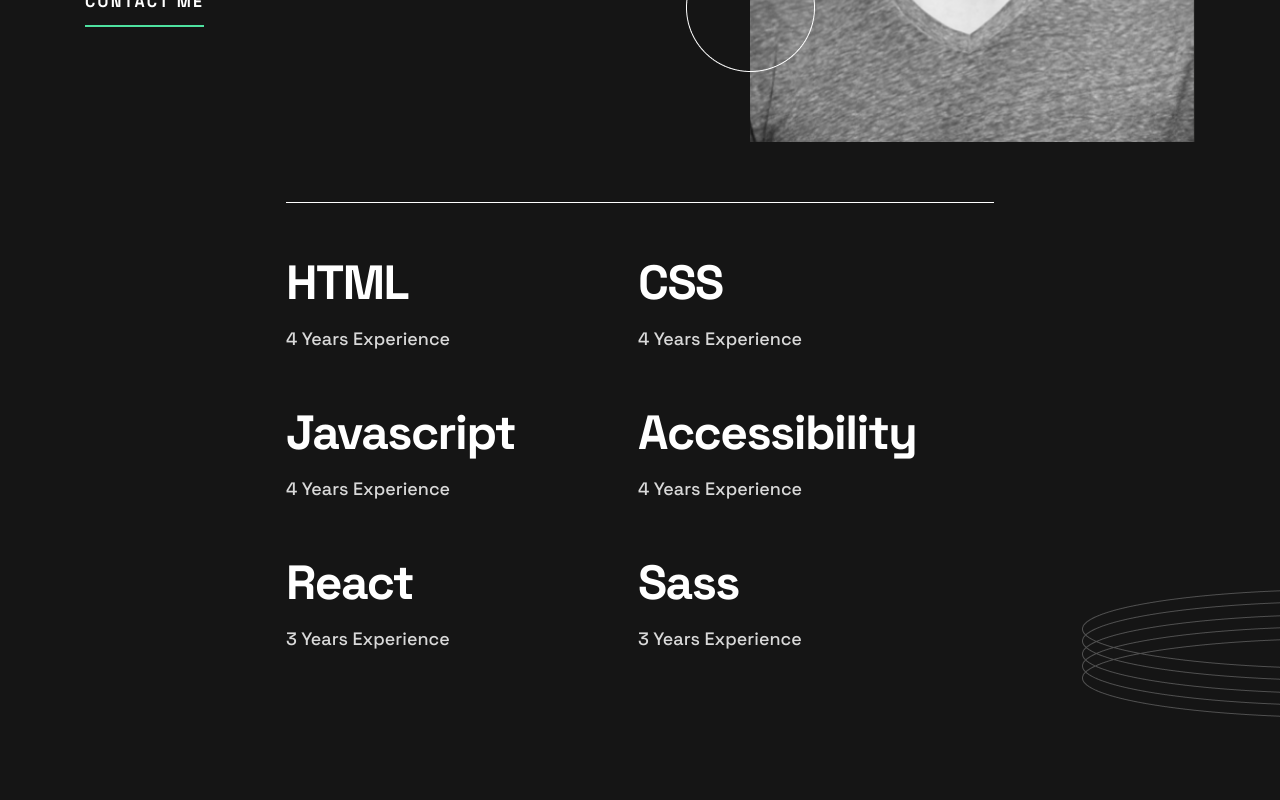
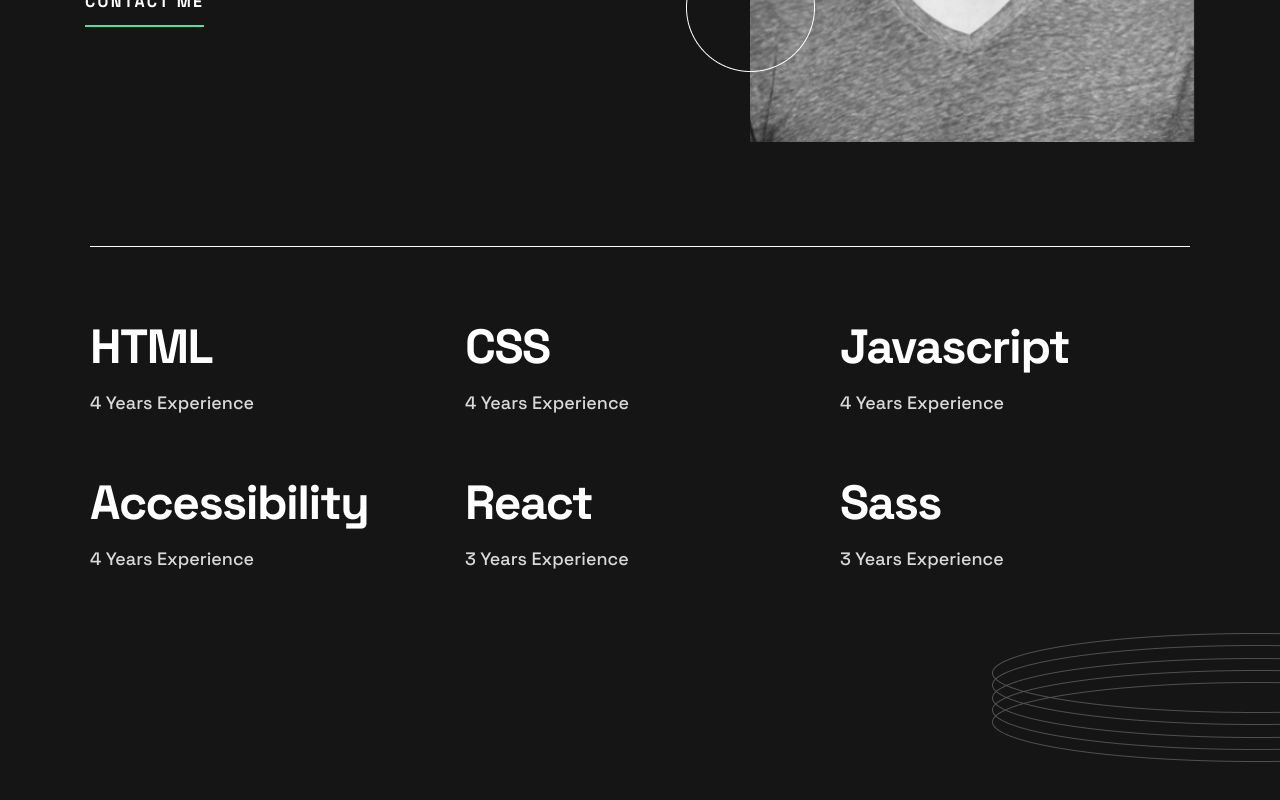
Before and after one commit to 0x41-li/single-page-developer-portfolio, a React (Vite) app: page / in a window 1280 px wide. Shown: the part 578-1378 px from the top of the page. Built offline with nearby package versions, Linux system fonts and the light colour scheme.

Commit message:
Made the skills section pixel-perfect to the design for desktop devices

```diff
--- a/src/sections/Skills.tsx
+++ b/src/sections/Skills.tsx
@@ -16,8 +16,9 @@ const Skills: React.FC = () => {
   ];
 
   return (
-    <section className="relative mt-20  md:mt-[60px]">
-      <div className="absolute -right-[344px] top-[540px] md:-right-[332px] md:top-[387px]">
+    <section className="mt-20  md:mt-[60px] xl:mt-[104px]">
+      <div className="relative mx-auto max-w-[1100px]">
+        <div className="absolute -right-[344px] top-[540px] md:-right-[332px] md:top-[387px] ">
           <picture>
             <img
               aria-hidden
@@ -27,7 +28,7 @@ const Skills: React.FC = () => {
           </picture>
         </div>
 
-      <div className="mx-auto flex max-w-[345px] flex-col gap-6 border-y py-10 text-center md:max-w-[708px] md:flex-row md:flex-wrap md:gap-0 md:gap-x-[7px] md:gap-y-[52px] md:border-b-0 md:py-[52px]">
+        <div className="mx-auto flex max-w-[345px] flex-col gap-6 border-y py-10 text-center md:max-w-[708px] md:flex-row md:flex-wrap md:gap-0 md:gap-x-[7px] md:gap-y-[52px] md:border-b-0 md:py-[52px] xl:max-w-none xl:gap-x-[30px] xl:gap-y-[58px] xl:pt-[72px]">
           {/* Looping over the data and rendering */}
           {data.map(([skill, yearsOfExperience]) => (
             <div
@@ -44,6 +45,7 @@ const Skills: React.FC = () => {
             </div>
           ))}
         </div>
+      </div>
     </section>
   );
 };
```
Lines whose indentation alone changed are shown as unchanged.
